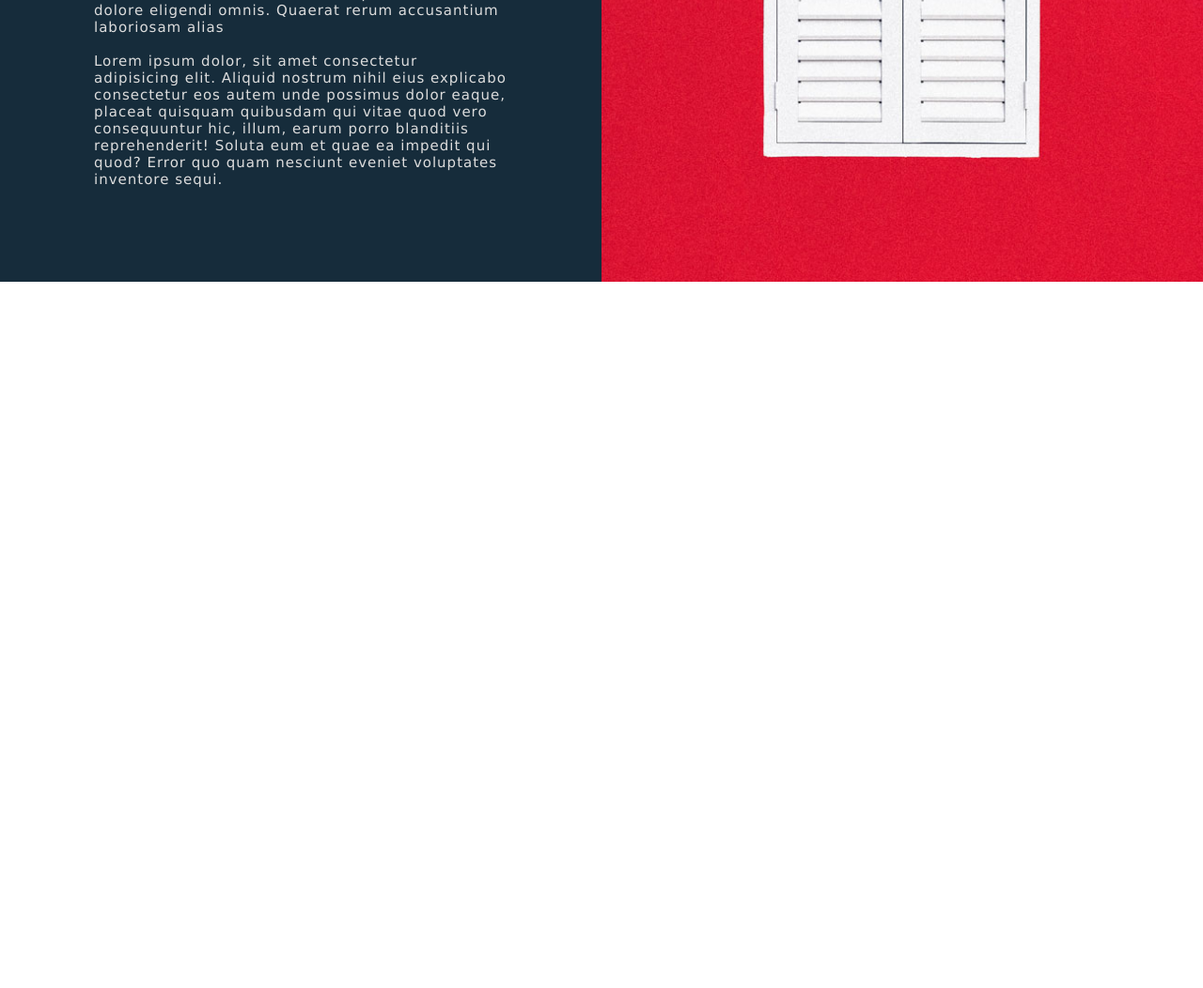
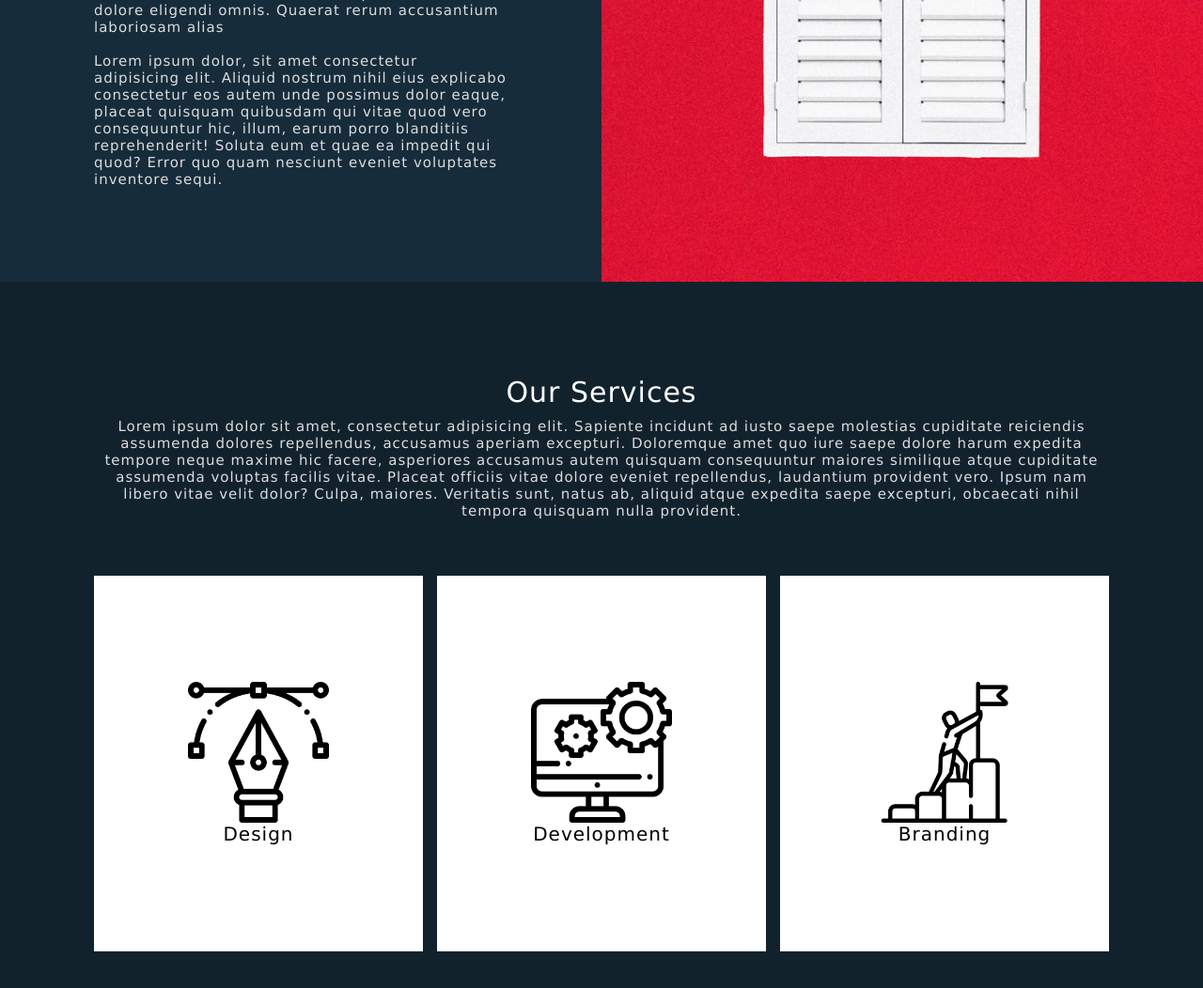
Before and after one commit to The-Krishna-Rathi/Brand-Less, a plain HTML site: page index.html in a window 1280 px wide. Shown: the part 1159-2211 px from the top of the page at 94% size. Before the commit the page ends 1459 px from the top, so only its background shows below. Drawn offline with Linux system fonts and the light colour scheme.

Commit message:
added services section

```diff
--- a/index.html
+++ b/index.html
@@ -29,5 +29,28 @@
         </div>
         <div class="imgBx"></div>
     </section>
+
+    <!-- services -->
+    <section class="services">
+        <h2 class="heading">Our Services</h2>
+        <p class="text">
+            Lorem ipsum dolor sit amet, consectetur adipisicing elit. Sapiente incidunt ad iusto saepe molestias cupiditate reiciendis assumenda dolores repellendus, accusamus aperiam excepturi. Doloremque amet quo iure saepe dolore harum expedita tempore neque maxime hic facere, asperiores accusamus autem quisquam consequuntur maiores similique atque cupiditate assumenda voluptas facilis vitae. Placeat officiis vitae dolore eveniet repellendus, laudantium provident vero. Ipsum nam libero vitae velit dolor? Culpa, maiores. Veritatis sunt, natus ab, aliquid atque expedita saepe excepturi, obcaecati nihil tempora quisquam nulla provident.
+        </p>
+        <div class="container">
+            <div class="serviceBx">
+                <img src="./Images/icon1.png" alt="Design">
+                <h2>Design</h2>
+            </div>
+
+            <div class="serviceBx">
+                <img src="./Images/icon2.png" alt="Development">
+                <h2>Development</h2>
+            </div>
+            <div class="serviceBx">
+                <img src="./Images/icon3.png" alt="Branding">
+                <h2>Branding</h2>
+            </div>
+        </div>
+    </section>
 </body>
 </html>
--- a/style.css
+++ b/style.css
@@ -111,3 +111,54 @@ header .logo_wrapper .toggle{
     background-size: cover;
     background-position: center;
 }
+
+/* ************************************** */
+/*    STYLING THE Our Services SECTION    */
+/* ************************************** */
+
+.services{
+    position: relative;
+    background: #12222d;
+    width: 100%;
+    padding: 100px;
+}
+
+.services .heading{
+    font-weight: 500;
+    color: #fff;
+    text-align: center;
+}
+
+.services .text{
+    text-align: center;
+}
+
+.services .container{
+    width: 100%;
+    display: flex;
+    justify-content:space-between;
+    align-items: center;
+    flex-wrap: wrap;
+    margin-top: 60px;
+}
+
+.services .container .serviceBx{
+    position: relative;
+    background: #fff;
+    width: 350px;
+    height: 400px;
+    display: flex;
+    flex-direction: column;
+    justify-content: center;
+    align-items: center;
+}
+
+.services .container .serviceBx img{
+    max-width: 150px;
+}
+
+.services .container .serviceBx h2{
+    font-weight: 500;
+    font-size: 20px;
+    letter-spacing: 1px;
+}
```
